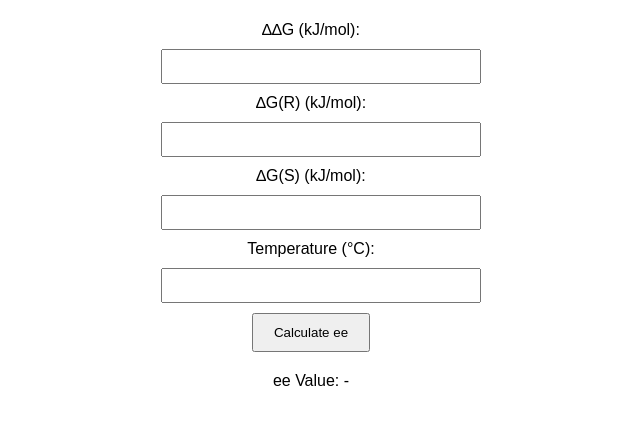
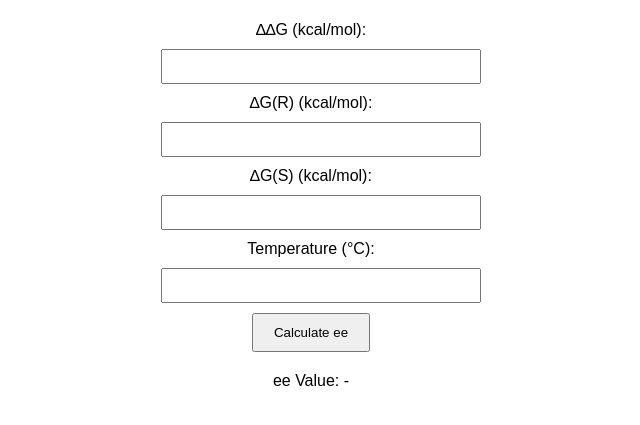
Before and after one commit to joyingwol/EE_Calculator, a plain HTML site: page index.html in a window 1280 px wide. Shown: the part 59-484 px from the top of the page, without its empty margins (329-969 px from the left). Drawn offline with Linux system fonts and the light colour scheme.

Commit message:
Update index.html

```diff
--- a/index.html
+++ b/index.html
@@ -9,14 +9,14 @@
     <div class="container">
         <h1>ee Value Calculator</h1>
         <form id="calculator-form">
-            <label for="deltaDeltaG">∆∆G (kJ/mol):</label>
+            <label for="deltaDeltaG">∆∆G (kcal/mol):</label>
             <input type="number" id="deltaDeltaG" name="deltaDeltaG" step="0.01">
 
             <div id="deltaGsInput">
-                <label for="deltaGR">∆G(R) (kJ/mol):</label>
+                <label for="deltaGR">∆G(R) (kcal/mol):</label>
                 <input type="number" id="deltaGR" name="deltaGR" step="0.01">
 
-                <label for="deltaGS">∆G(S) (kJ/mol):</label>
+                <label for="deltaGS">∆G(S) (kcal/mol):</label>
                 <input type="number" id="deltaGS" name="deltaGS" step="0.01">
             </div>
 
```
